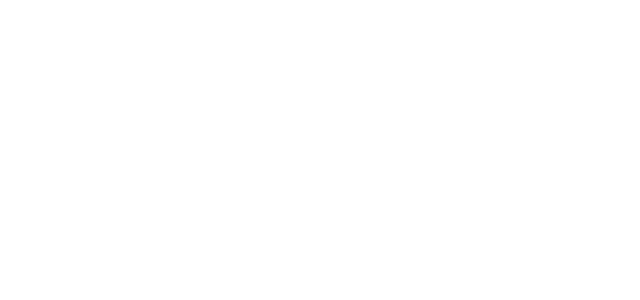
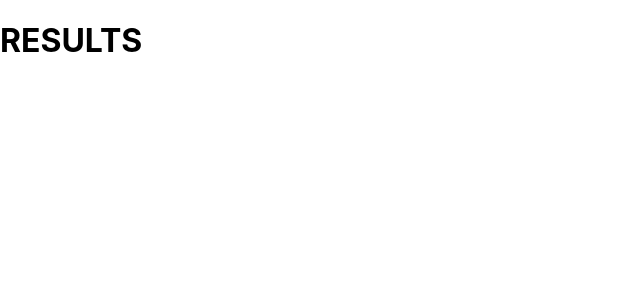
Before and after one commit to ska09634/FindYourParadise, a React (Create React App) app in the folder findyourparadise/: page /results in a window 1280 px wide. Before the commit this address had no page. Shown: the top 300 px of the page, without its empty margins (0-640 px from the left). Built offline with nearby package versions, Linux system fonts and the light colour scheme.

Commit message:
routes for Results made

```diff
--- a/findyourparadise/src/App.css
+++ b/findyourparadise/src/App.css
@@ -9,3 +9,7 @@
 .paradise {
   font-family: 'Franklin Gothic Medium', 'Arial Narrow', Arial, sans-serif;
 }
+
+.description {
+  color: #F9BACB;
+}
--- a/findyourparadise/src/App.js
+++ b/findyourparadise/src/App.js
@@ -3,6 +3,7 @@
 import {BrowserRouter as Router, Route, Routes} from "react-router-dom";
 import Home from './components/Home';
 import Quiz from './components/Quiz';
+import Results from './components/Results';
 
 
 function App() {
@@ -12,6 +13,7 @@
         <Routes>
           <Route path='/' element={<Home/>}></Route>
           <Route path='/quiz' element={<Quiz/>}></Route>
+          <Route path='/results' element={<Results/>}></Route>
         </Routes>
       </Router>
       </>
--- a/findyourparadise/src/components/Quiz.js
+++ b/findyourparadise/src/components/Quiz.js
@@ -3,7 +3,7 @@
 function Quiz() {
     return (
         <div>
-        <h1>Quiz page for find your paradise</h1>
+        <h1>QUIZ</h1>
         </div>
     );
 }
--- a/findyourparadise/src/components/Results.js
+++ b/findyourparadise/src/components/Results.js
@@ -1,6 +1,7 @@
+import React from "react";
 function Results() {
     return (
-        <h1>Results page for find your paradise</h1>
+        <h1>RESULTS</h1>
     );
 }
 
```
